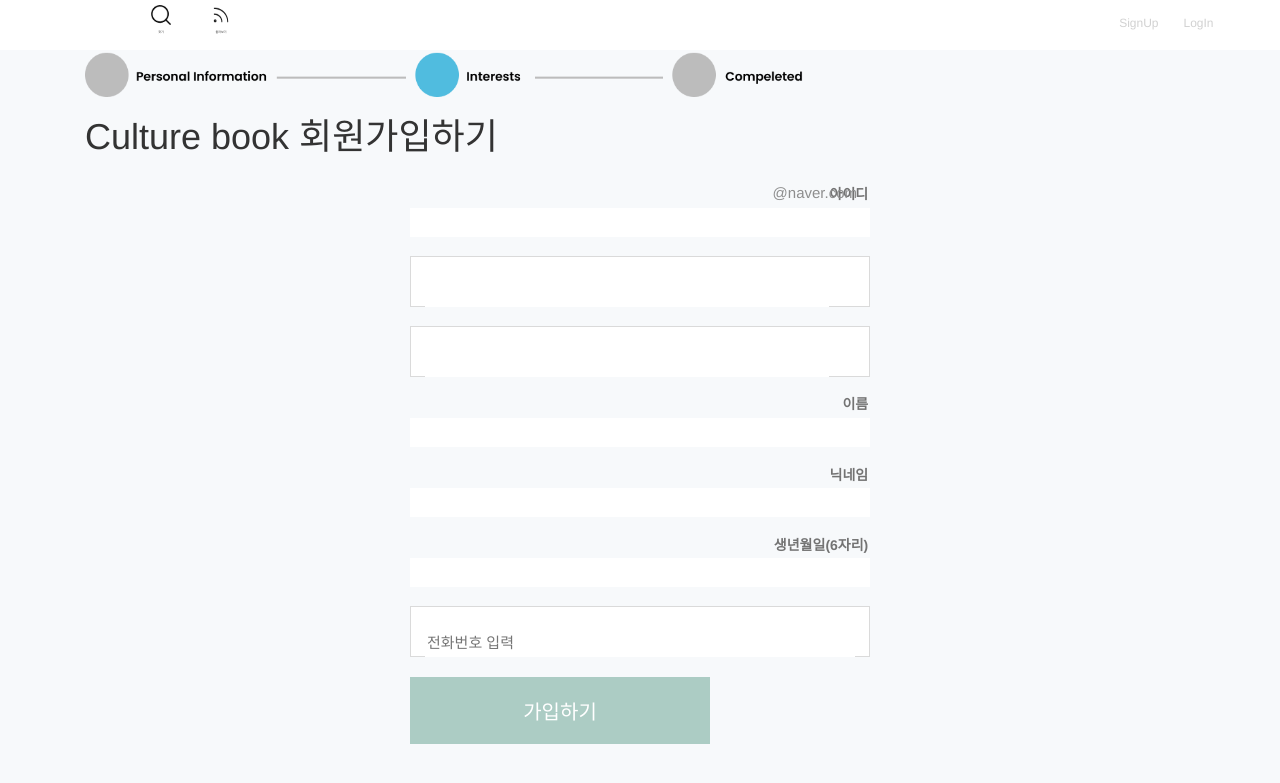
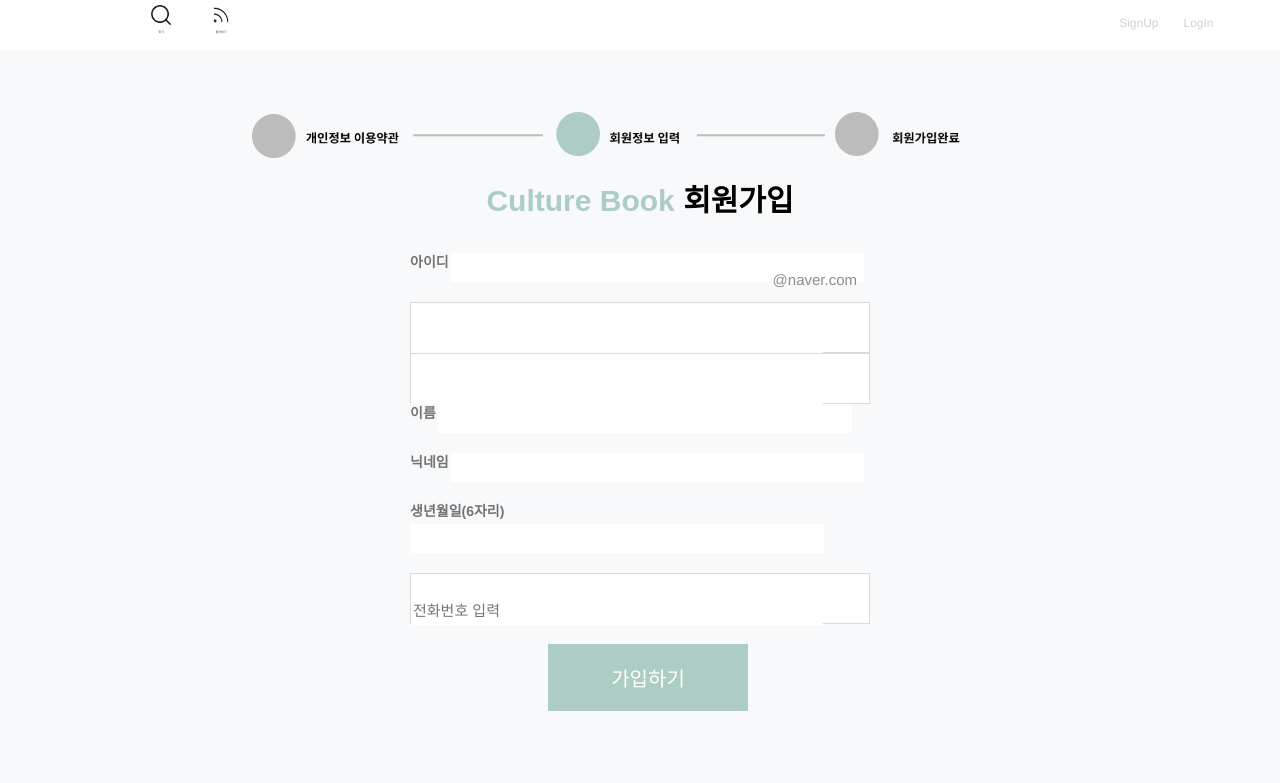
Before and after one commit to LikeLion-CAU-9th/Django-fancy-coder, a Django app: template byurak/accounts/templates/accounts_signup.html in a window 1280 px wide. Shown: the top 783 px of the page. Run offline with Django 3.2, Linux system fonts and the light colour scheme; the template is opened without the code that fills it, so the values that code supplies are empty; some libraries are stand-ins or nearby versions.

Commit message:
design singup page

```diff
--- a/byurak/accounts/static/css/signup.css
+++ b/byurak/accounts/static/css/signup.css
@@ -4,7 +4,6 @@
 }
 
 body {
-    margin: 0;
     height: 100%;
     background: #f5f6f7;
     font-family: Dotum,'돋움',Helvetica,sans-serif;
@@ -41,7 +40,7 @@
 
 
 h3 {
-    margin: 19px 0 8px;
+    margin: 0 0 0 0;
     font-size: 14px;
     font-weight: 700;
 }
@@ -52,32 +51,28 @@
     width: 100%;
     height: 51px;
     border: solid 1px #dadada;
-    padding: 10px 14px 10px 14px;
     box-sizing: border-box;
     background: #fff;
     position: relative;
 }
 
 .int {
-    display: block;
+    display: inline;
     position: relative;
-    width: 100%;
+    width: 90%;
     height: 29px;
     border: none;
     background: #fff;
     font-size: 15px;
+    margin-bottom: 20px;
 }
 
 input {
-    font-family: Dotum,'돋움',Helvetica,sans-serif;
+    font-family: Noto SansKR,sans-serif;
 }
 
 .box.int_id {
     padding-right: 110px;
-}
-
-.box.int_pass {
-    padding-right: 40px;
 }
 
 .box.int_pass_check {
@@ -165,7 +160,7 @@
 /* 버튼 */
 
 .btn_area button, .btn_area a{
-    width: 300px;
+    width: 200px;
     padding: 21px 0 17px;
     border: 0;
     cursor: pointer;
@@ -173,8 +168,9 @@
     background-color: #acccc4;
     font-size: 20px;
     font-weight: 400;
-    font-family: Dotum,'돋움',Helvetica,sans-serif;
+    font-family: Noto SansKR ,sans-serif;
     margin: auto;
+    align-items : center;
 }
 
 #btnJoin {
--- a/byurak/accounts/templates/accounts_signup.html
+++ b/byurak/accounts/templates/accounts_signup.html
@@ -1,12 +1,22 @@
 {% extends 'base.html' %}
 {% load static %}
 {% block contents %}
+<!DOCTYPE html>
+<html lang="ko">
 
-    <div id="header">
-        <!-- <a href="signup_infor.html" target="_blank" title="여행온김에 회원가입하기"></a> -->
-        <img style="width : 70%; height:6%;" src="{% static 'image/signup_stepper2.png' %}">
+<head>
+    <meta charset="UTF-8">
+    <title>회원가입 하기</title>
+    <meta name="viewport" content="width=device-width, initial-scale=1.0">
+    <script type="text/JavaScript" src="http://code.jquery.com/jquery-3.3.1.min.js"></script>
+</head>
 
-        <h1>Culture book 회원가입하기</h1>
+<body>
+
+    <div class="signup_header">
+        <img style=" width : 70%; height:6%; margin-bottom: 2%;" src="{% static 'image/stepperMint2.png' %}">
+        <p style="color: #ACCCC4;font-family: Noto SansKR, sans-serif; font-size: 30px; font-weight: 800;">Culture Book
+            <span style="color : #000000">회원가입</span></P>
     </div>
 
     <div id="wrapper">
@@ -16,39 +26,44 @@
                 {% csrf_token %}
 
                 <div>
-                    <h3 class="join_title">
-                        <label for="id">아이디</label>
+                    <h3 class="join_title" style = "text-align: left;">
+                        <label for="id" style = "float: left;">아이디</label>
                     </h3>
+
                     <span class="box_int_id">
                         <input type="text" id="id" class="int" maxlength="30" name="email"
                             value="{{ form.email.value|default_if_none:'' }}">
                         <span class="step_url">@naver.com</span>
                     </span>
+
                     <span class="error_next_box"></span>
+
                 </div>
 
                 <div>
-                    <h3 class="join_title"><label for="pswd1">비밀번호</label></h3>
+                    <h3 class="join_title"><label for="pswd1" style = "float: left;">비밀번호</label></h3>
                     <span class="box int_pass">
                         <input type="password" id="pswd1" class="int" maxlength="30" name="password1"
-                            value="{{form.password.value|default_if_none:'' }}">
+                            value="{{form.password.value|default_if_none:'' }}" style = "margin-bottom: 10px;">
                         <span id="alertTxt">사용불가</span>
                         <img src="" id="pwsd1_img1" class="pswd">
                     </span>
                     <span class="error_next_box"></span>
                 </div>
+
                 <div>
-                        <h3 class="join_title"><label for="pswd1">비밀번호 확인</label></h3>
+                    <h3 class="join_title"> <label for="pswd1" style = "float: left;">비밀번호 확인</label></h3>
                     <span class="box int_pass">
                         <input type="password" id="pswd1" class="int" maxlength="30" name="password2"
-                                value="{{form.password.value|default_if_none:'' }}">
+                            value="{{form.password.value|default_if_none:'' }}" style = "margin-bottom: 20px;">
                         <span id="alertTxt">사용불가</span>
                         <img src="" id="pwsd1_img1" class="pswd">
                     </span>
                     <span class="error_next_box"></span>
                 </div>
+
                 <div>
-                    <h3 class="join_title"><label for="name">이름</label></h3>
+                    <h3 class="join_title"><label for="name" style = "float: left;">이름</label></h3>
                     <span class="box_int_name">
                         <input type="text" id="name" class="int" maxlength="20" name="name"
                             value="{{form.name.value|default_if_none:'' }}">
@@ -57,7 +72,7 @@
                 </div>
 
                 <div>
-                    <h3 class="join_title"><label for="name">닉네임</label></h3>
+                    <h3 class="join_title"><label for="name" style = "float: left;">닉네임</label></h3>
                     <span class="box_int_name">
                         <input type="text" id="name" class="int" maxlength="20" name="nickname"
                             value="{{form.nickname.value|default_if_none:'' }}">
@@ -65,7 +80,7 @@
                     <span class='error_next_box'></span>
                 </div>
                 <div>
-                    <h3 class="join_title"><label for="name">생년월일(6자리)</label></h3>
+                    <h3 class="join_title"><label for="name" style = "float: left;">생년월일(6자리)</label></h3>
                     <span class="box_int_name">
                         <input type="text" id="name" class="int" maxlength="20" name="birth_day"
                             value="{{form.birth_day.value|default_if_none:'' }}">
@@ -113,21 +128,21 @@
             </div> -->
 
                 <div>
-                    <h3 class="join_title"><label for="phoneNo">휴대전화</label></h3>
+                    <h3 class="join_title"><label for="phoneNo" style="float :left">휴대전화 </label></h3>
                     <span class="box int_mobile">
                         <input type="tel" id="mobile" class="int" maxlength="16" placeholder="전화번호 입력"
-                            name="phone_number" value="{{form.phone_number.value|default_if_none:'' }}">
+                            name="phone_number" value="{{form.phone_number.value|default_if_none:'' }}" style = "margin-bottom: 10px;">
                     </span>
                     <span class="error_next_box"></span>
                 </div>
                 <br>
 
-
                 <div class="btn_area">
-                    <button type="submit">
+                    <button type="submit" style = "background-color: #ACCCC4; margin-left: 30%;">
                         <span>가입하기</span>
                     </button>
                 </div>
+
                 <!-- <div class="checkbox_group">
                 <input type="checkbox" id="check_1">
                 <label for="check_all">문화체험 제공자인 경우 체크해주세요.</label>
--- a/byurak/accounts/templates/signup_main.html
+++ b/byurak/accounts/templates/signup_main.html
@@ -13,8 +13,9 @@
 </head>
 
 <body>
+
     <div class="signup_header">
-        <img style=" width : 70%; height:6%; margin-bottom: 2%;" src="{% static 'image/stepperMint1.png' %}">
+        <img style=" width : 70%; height:6%; margin-bottom: 2%;" src="{% static 'image/stepperMint2.png' %}">
 
 
         <p style = "color: #ACCCC4;font-family: Noto SansKR, sans-serif; font-size: 30px; font-weight: 800;">Culture Book <span style = "color : #000000">회원가입</span></P>
```
Lines whose indentation alone changed are shown as unchanged.
